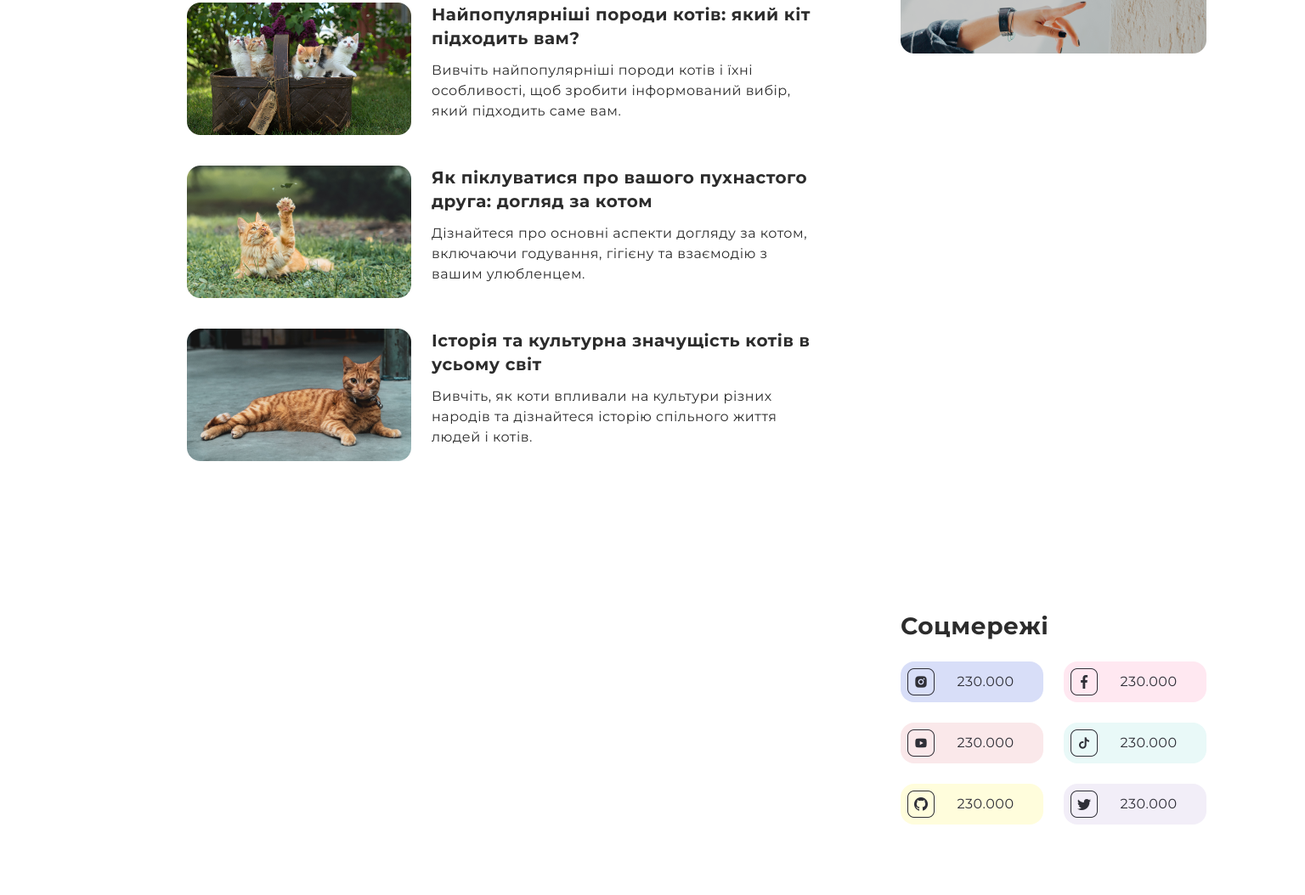
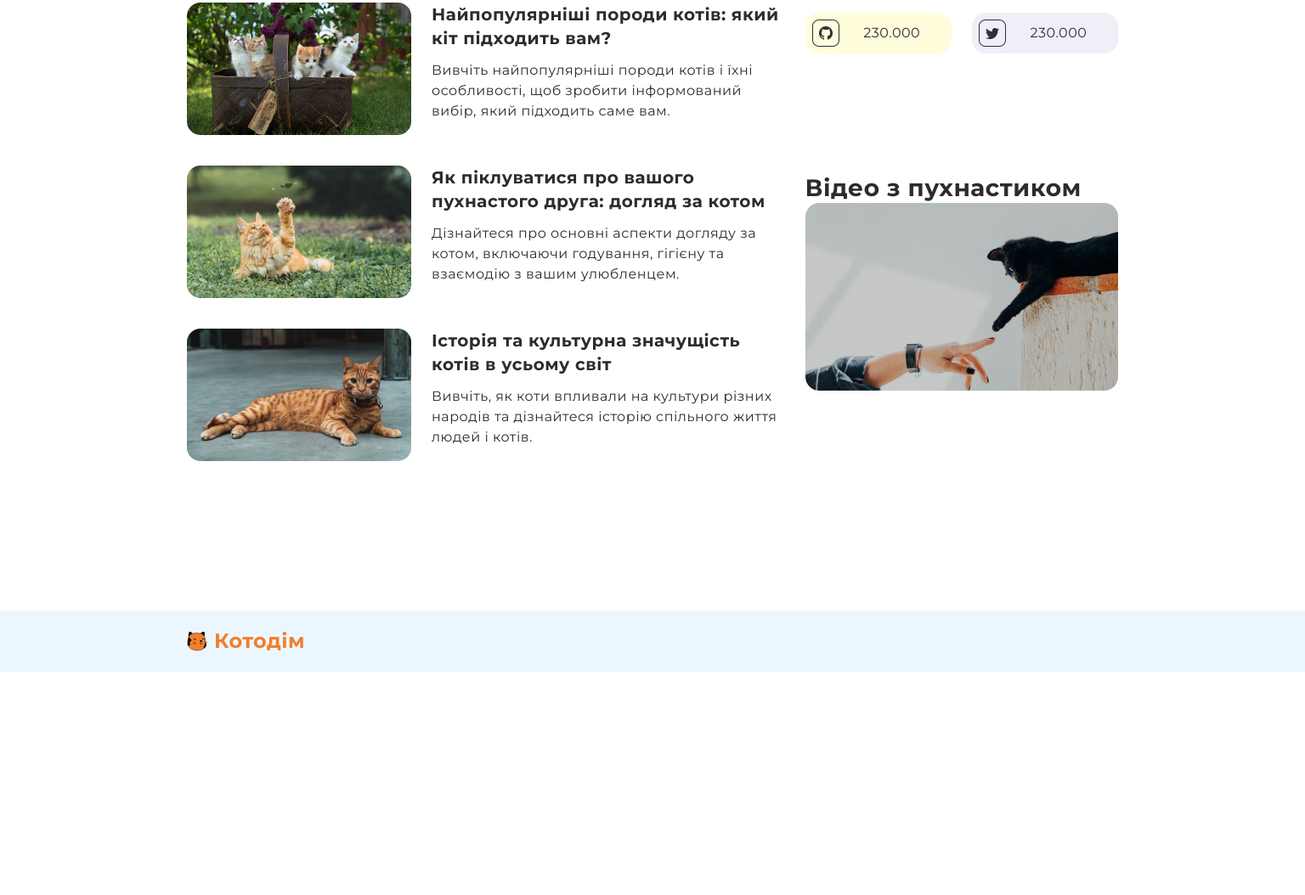
Before and after one commit to KaterynaMal/cat-house, a plain HTML site: page index.html in a window 1536 px wide. Shown: the part 909-1963 px from the top of the page at 85% size. After the commit the page ends 1700 px from the top, so only its background shows below. Drawn offline with Linux system fonts and the light colour scheme.

Commit message:
desctop version Longread section

```diff
--- a/index.html
+++ b/index.html
@@ -159,7 +159,7 @@
 
     </main>
     <footer class="footer">
-        <div class="container">
+        <div class="container footer-container">
             <img src="./img/cat.svg" alt="cat" class="logo">
             <h2 class="label">Котодім</h2>
         </div>
--- a/styles.css
+++ b/styles.css
@@ -154,12 +154,18 @@
 .longread {
   display: grid;
   gap: 96px;
-  grid-template-columns: 1fr;
 }
 
 .footer {
   padding: 16px;
   background-color: var(--blue-light);
+}
+
+.footer-container {
+  display: grid;
+  grid-template-columns: 24px 1fr;
+  column-gap: 8px;
+  align-items: center;
 }
 
 @media (min-width: 768px) {
@@ -193,23 +199,27 @@ grid-row: 1 / 3;
     padding: 24px 48px;
   }
 
- .blog {
-grid-column: 1 / 2;
-grid-row: 1 / 2;
+ .longread {
+  grid-template-areas:
+  "b b s"
+  "b b s"
+  "b b v"
+  "b b .";
+  gap: 60px 24px;
+
  }
 
  .socials {
-  display: grid;
-  grid-column: 2 / 3;
- }
-
- .longread {
-  grid-template-columns: repeat(2, 744px 360px);
-
+  grid-area: s;
  }
 
  .video {
-  grid-column: 2 / 3;
-  grid-row: 1 / 2;
+  grid-area: v;
  }
+
+ .blog {
+  grid-area: b;
+ }
+
+
 }
```
